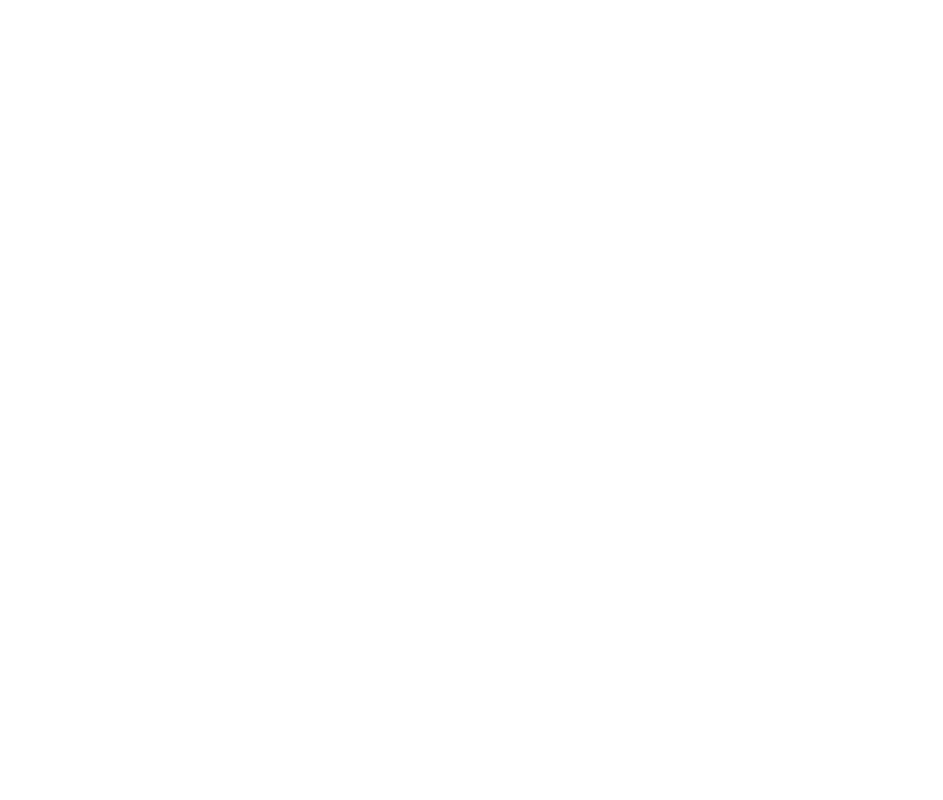
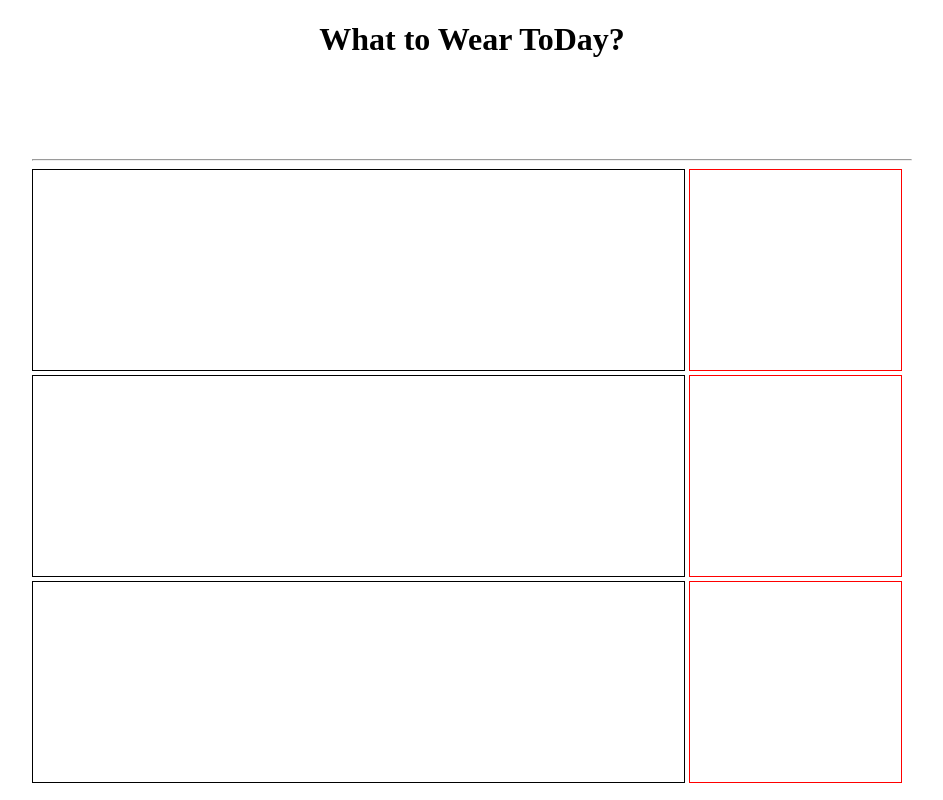
Before and after one commit to eunbin20/WWTD, a plain HTML site: page index.html in a window 1280 px wide. Shown: the whole page, without its empty margins (168-1111 px from the left). Drawn offline with Linux system fonts and the light colour scheme.

Commit message:
make latout

```diff
--- a/index.html
+++ b/index.html
@@ -4,9 +4,38 @@
   <meta charset="UTF-8">
   <meta http-equiv="X-UA-Compatible" content="IE=edge">
   <meta name="viewport" content="width=device-width, initial-scale=1.0">
-  <title>What to wear today</title>
+  <title>What to wear today?</title>
+  <link rel="stylesheet" href="style.css">
+
 </head>
 <body>
+  <div class="header">
+    <h1>What to Wear ToDay?</h1>
+  </div>
+  <hr>
+  <div class="container">
+    <section>
+      <div class="closet">
+      </div>
+      <div class="select-box">
+      </div>
+    </section>
+
+    <section>
+      <div class="closet">
+      </div>
+      <div class="select-box">
+      </div>
+    </section>
+
+    <section>
+      <div class="closet">
+      </div>
+      <div class="select-box">
+      </div>
+    </section>
+  </div>
+
 
 </body>
 </html>
--- a/style.css
+++ b/style.css
@@ -0,0 +1,30 @@
+body {
+  width: 880px;
+  margin: 0 auto;
+  /* text-align: center; */
+}
+.header {
+  text-align: center;
+  height: 130px;
+}
+
+.container {
+  width: 100%;
+}
+select {
+  width: 100px;
+}
+.select-box {
+  display: inline-block;
+  width: 24%;
+  height: 200px;
+  border: 1px solid red;
+}
+
+.closet {
+
+  height: 200px;
+  display: inline-block;
+  width: 74%;
+  border: 1px solid black;
+}
```
Also changed, not shown: 1 other file.
